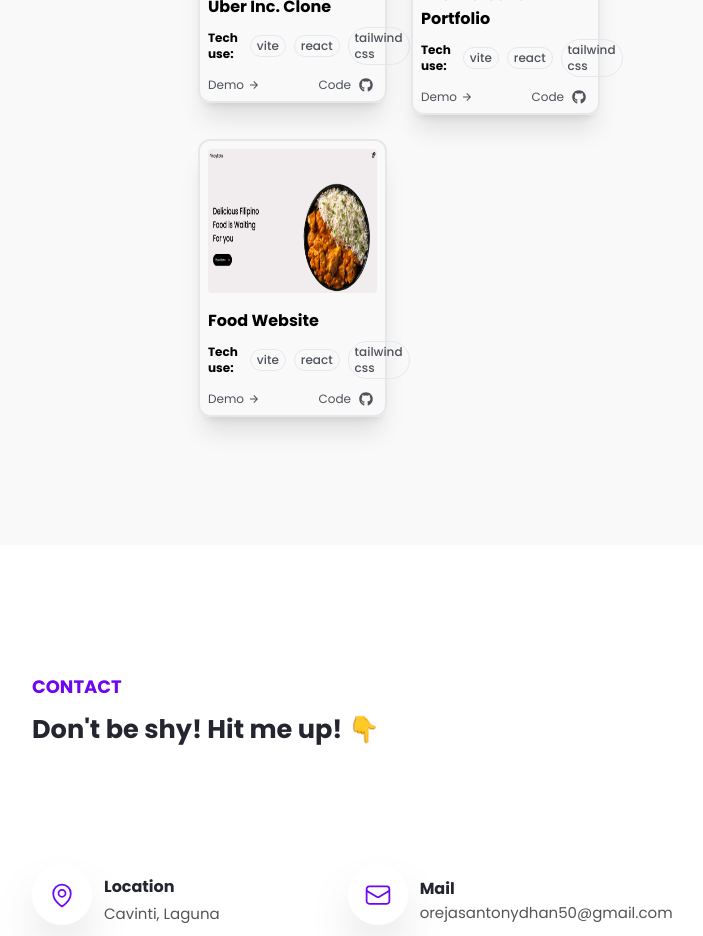
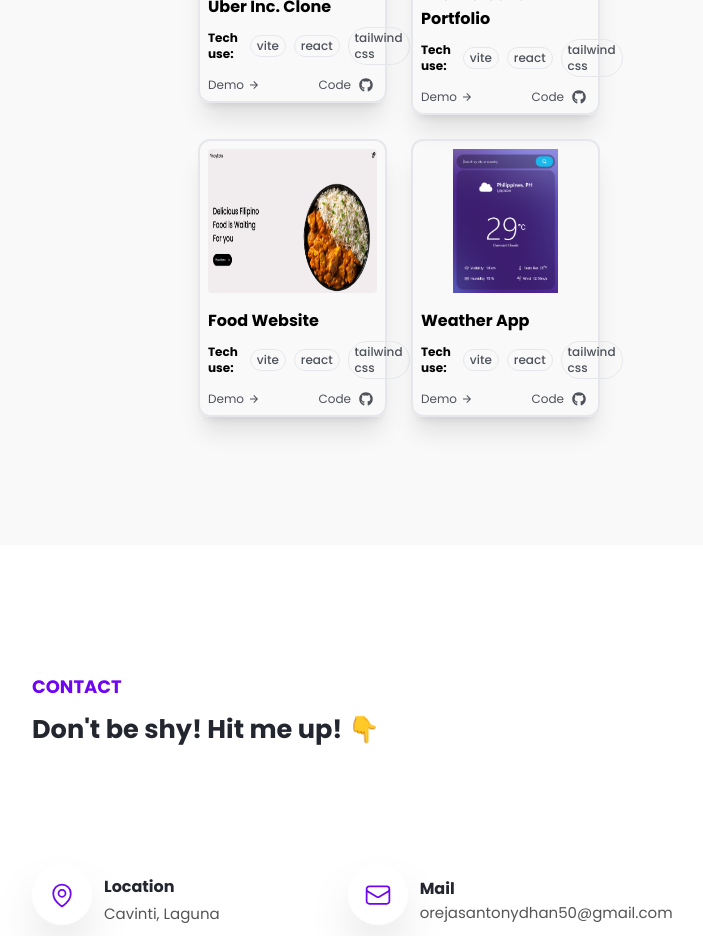
Before and after one commit to Dhan25/dhandotdev, a React (Vite) app: page / in a window 1280 px wide. Shown: the part 2240-3176 px from the top of the page, without its empty margins (248-951 px from the left). Built offline with nearby package versions, Linux system fonts and the light colour scheme.

Commit message:
add project

```diff
--- a/src/components/ProjectCards.jsx
+++ b/src/components/ProjectCards.jsx
@@ -2,7 +2,7 @@
 import uberClone from "../assets/UberClone-bg.png";
 import personalPortfolio from "../assets/Personal-Portfolio-bg.png";
 import foodWebsite from "../assets/Food-Website-bg.png";
-import weatherBg from "../assets/Weather-Bg.png";
+import weatherBg from "../assets/weather-Bg.png";
 import { RiArrowRightLine } from "react-icons/ri";
 
 import { FaGithub } from "react-icons/fa";
@@ -115,7 +115,7 @@ const ProjectCards = () => {
         </div>
 
         {/* Weather app */}
-        {/* <div className="border-2 shadow-xl rounded-xl w-full h-fit" data-aos='fade-up' data-aos-delay='500'>
+        <div className="border-2 shadow-xl rounded-xl w-full h-fit" data-aos='fade-up' data-aos-delay='500'>
           <img src={weatherBg} alt="" className="w-full object-contain object-center bg-no-repeat p-2 h-40 rounded-xl hover:scale-105 duration-300" />
           <h1 className="mt-2 font-bold ml-2 dark:text-white">Weather App</h1>
           <div className="px-2 text-xs flex items-center mt-2">
@@ -130,16 +130,16 @@ const ProjectCards = () => {
           <div className="flex items-center justify-between px-2 mt-3 pb-2">
             <a href="https://weather-app-one-eta-82.vercel.app/" target="https://weather-app-one-eta-82.vercel.app/"
               className="group flex items-center text-xs text-tertiary dark:text-white">Demo <span><RiArrowRightLine className="h-3 ml-1 group-hover:translate-x-2 transition duration-300 ease-out" /></span></a>
-            <button onClick={() => openModalWithContent(
+            {/* <button onClick={() => openModalWithContent(
               <div>
                 <h2 className="text-lg font-bold mt-3">Food Website</h2>
                 <p>This is some content for the first modal.</p>
               </div>
             )} className="flex text-xs text-tertiary mr-1 font-semibold"> View <BsBoxArrowUpRight className="h-3 ml-2" />
-            </button>
+            </button> */}
             <a href="https://github.com/Dhan25/weather-app" target="https://github.com/Dhan25/weather-app" className="flex items-center text-xs text-tertiary mr-1 dark:text-white hover:text-gray-400 duration-300">Code <FaGithub size={14} className="ml-2" /></a>
           </div>
-        </div> */}
+        </div>
 
 
 
```
